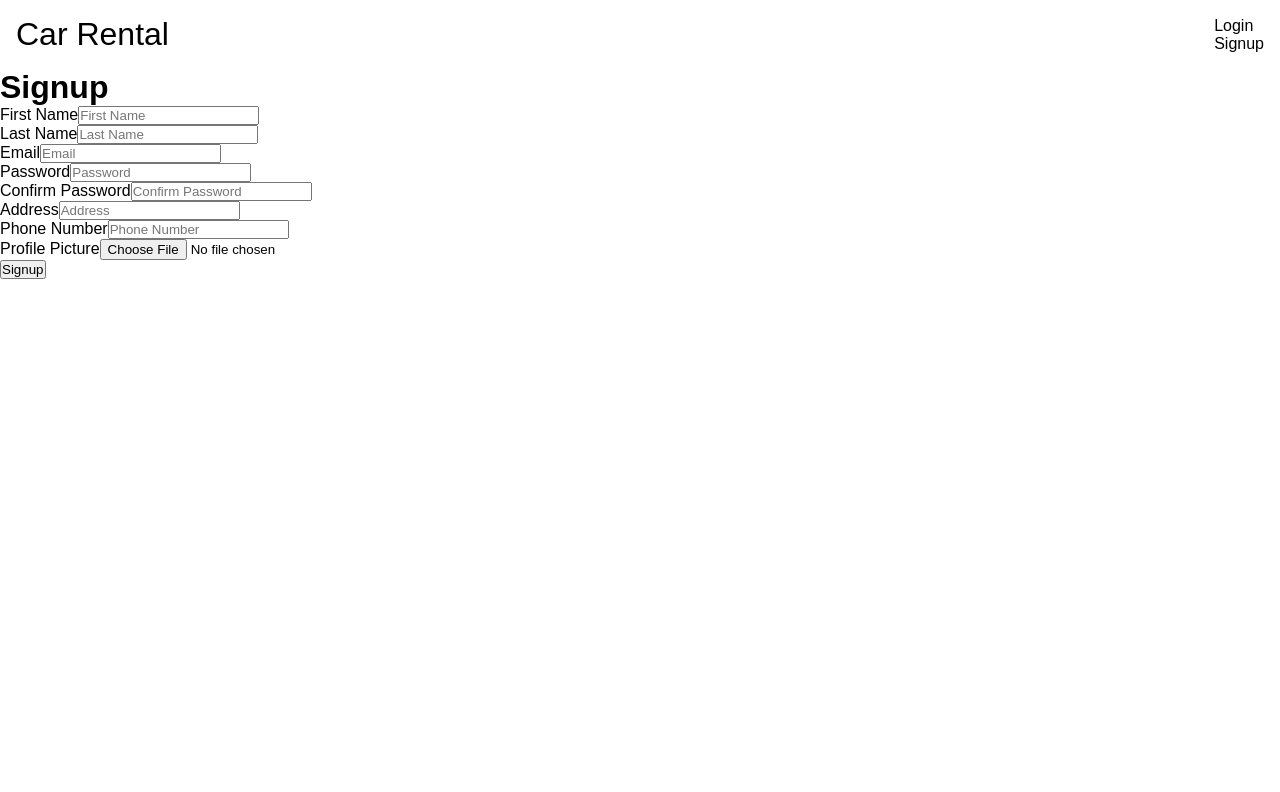
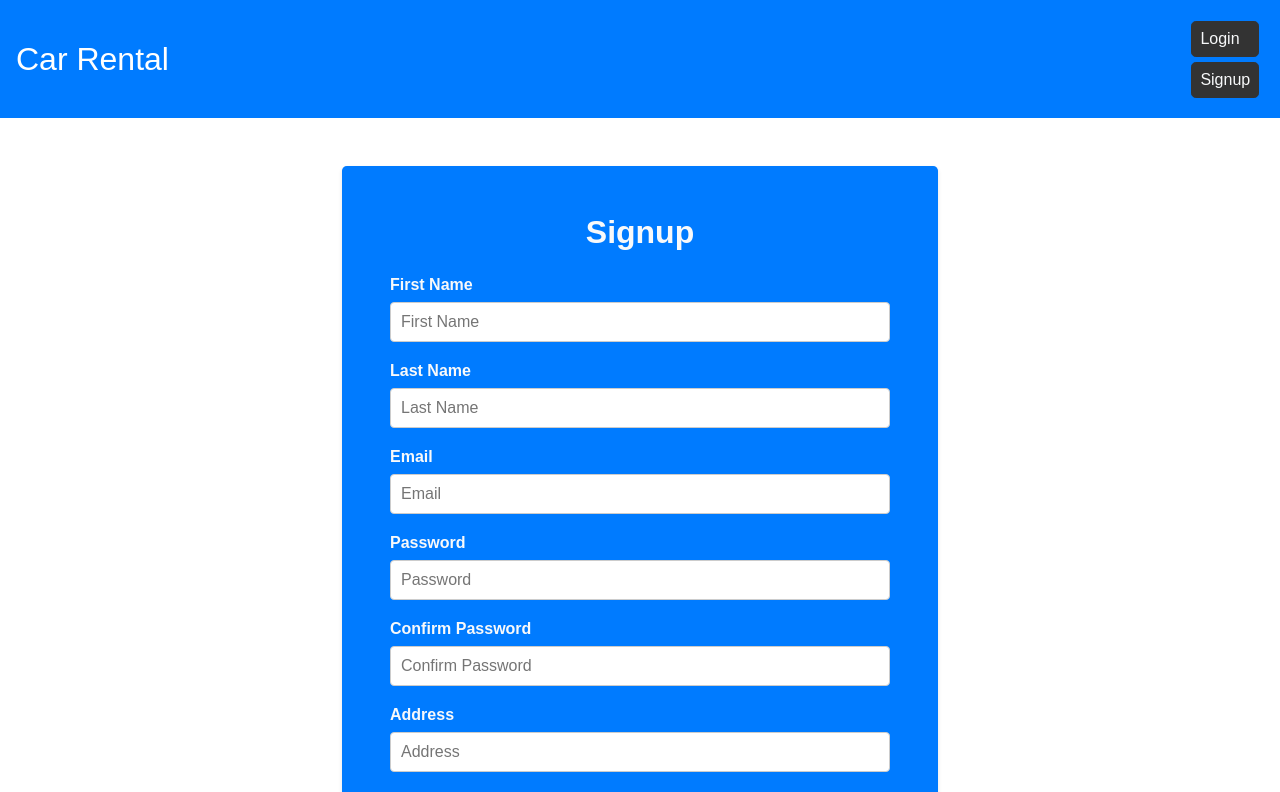
Before and after one commit to nodejs-express-js/CarRentalBookingSystem, a React (Vite) app in the folder carRentalBookingSystemFrontend/: page /customersignup in a window 1280 px wide. Shown: the top 792 px of the page. Built offline with nearby package versions, Linux system fonts and the light colour scheme.

Commit message:
added login and signup css

```diff
--- /dev/null
+++ b/carRentalBookingSystemFrontend/src/components/Cusomter/CustomerSignup.module.css
@@ -0,0 +1,81 @@
+/* CustomerSignup.module.css */
+.container {
+
+
+  }
+
+  .signupForm {
+    background-color: var(--primary-color);
+    color: var(--secondary-color);
+    margin: 3rem auto;
+    padding: 3rem;
+    border-radius: 0.3rem;
+    box-shadow: 0 2px 4px rgba(0, 0, 0, 0.1);
+    width: 100%;
+    max-width: 500px;
+  }
+
+  .header {
+    text-align: center;
+    margin-bottom: 25px;
+    color: var(--fourth-color);
+  }
+
+  .inputGroup {
+    margin-bottom: 20px;
+  }
+
+  .label {
+    display: block;
+    margin-bottom: 8px;
+    font-weight: bold;
+    color: var(--fourth-color);
+  }
+
+  .inputField,
+  .fileInput {
+    width: 100%;
+    padding: 10px;
+    border: 1px solid #ccc;
+    border-radius: 4px;
+    font-size: 16px;
+    box-sizing: border-box;
+  }
+
+  .inputField:focus,
+  .fileInput:focus {
+    outline: none;
+    border-color: var(--third-color);
+    box-shadow: 0 0 5px rgba(var(--third-color-rgb), 0.5);
+  }
+
+  .errorMessage {
+    color: #dc3545;
+    margin-top: 10px;
+    text-align: center;
+  }
+
+  .submitButton {
+    padding: 10px 15px;
+    border: none;
+    border-radius: 0.3rem;
+    font-size: 16px;
+    cursor: pointer;
+    width: 100%;
+    background-color: var(--third-color);
+    border: 1px solid var(--third-color);
+    color: var(--fourth-color);
+  }
+
+  .submitButton:hover {
+    border: 1px solid var(--fourth-color);
+    background-color: var(--primary-color);
+    color:var(--fourth-color);
+    border-radius: 0.3rem;
+  }
+
+  .submitButton:disabled {
+    background-color: #cccccc;
+    color: #666666;
+    cursor: not-allowed;
+  }
--- a/carRentalBookingSystemFrontend/src/components/Cusomter/CustomerSignup.tsx
+++ b/carRentalBookingSystemFrontend/src/components/Cusomter/CustomerSignup.tsx
@@ -1,6 +1,7 @@
 import { useRef, useState } from "react"
 import Navbar from "./Navbar"
 import useCustomerSignup from "../../hooks/customer/useCustomerSignup"
+import Styles from './CustomerSignup.module.css'
 
 export type formInputType={
     firstName: string,
@@ -27,8 +28,8 @@ const CustomerSignup = () => {
     )
     const {signupCustomer, error, loading}=useCustomerSignup();
     const profilePic=useRef<HTMLInputElement|null>(null);
-    const signup=async()=>{
-        console.log(formInput)
+    const signup=async(e:React.FormEvent<HTMLFormElement>)=>{
+        e.preventDefault()
         if(formInput.password!==formInput.confirmPassword){
             alert("Passwords do not match")
             return
@@ -57,51 +58,145 @@ const CustomerSignup = () => {
 
     }
   return (
-    <div>
-        <Navbar></Navbar>
-        <form>
-            <h1>Signup</h1>
-            <div>
-                <label>First Name</label>
-                <input type="text" placeholder="First Name" value={formInput.firstName} onChange={(e)=>setFormInput({...formInput, firstName:e.target.value})} required/>
+    <div className={Styles.container}>
+    <Navbar />
+    <form className={Styles.signupForm} onSubmit={signup}>
+      <h1 className={Styles.header}>Signup</h1>
+      <div className={Styles.inputGroup}>
+        <label htmlFor="firstName" className={Styles.label}>
+          First Name
+        </label>
+        <input
+          type="text"
+          id="firstName"
+          placeholder="First Name"
+          className={Styles.inputField}
+          value={formInput.firstName}
+          onChange={(e) =>
+            setFormInput({ ...formInput, firstName: e.target.value })
+          }
+          required
+        />
       </div>
-            <div>
-                <label>Last Name</label>
-                <input type="text" placeholder="Last Name" value={formInput.lastName} onChange={(e)=>setFormInput({...formInput, lastName:e.target.value})} required/>
+      <div className={Styles.inputGroup}>
+        <label htmlFor="lastName" className={Styles.label}>
+          Last Name
+        </label>
+        <input
+          type="text"
+          id="lastName"
+          placeholder="Last Name"
+          className={Styles.inputField}
+          value={formInput.lastName}
+          onChange={(e) =>
+            setFormInput({ ...formInput, lastName: e.target.value })
+          }
+          required
+        />
       </div>
-            <div>
-                <label>Email</label>
-                <input type="email" placeholder="Email" value={formInput.email} onChange={(e)=>setFormInput({...formInput, email:e.target.value})} required/>
+      <div className={Styles.inputGroup}>
+        <label htmlFor="email" className={Styles.label}>
+          Email
+        </label>
+        <input
+          type="email"
+          id="email"
+          placeholder="Email"
+          className={Styles.inputField}
+          value={formInput.email}
+          onChange={(e) =>
+            setFormInput({ ...formInput, email: e.target.value })
+          }
+          required
+        />
       </div>
-            <div>
-                <label>Password</label>
-                <input type="password" placeholder="Password" value={formInput.password} onChange={(e)=>setFormInput({...formInput, password:e.target.value})} required/>
+      <div className={Styles.inputGroup}>
+        <label htmlFor="password" className={Styles.label}>
+          Password
+        </label>
+        <input
+          type="password"
+          id="password"
+          placeholder="Password"
+          className={Styles.inputField}
+          value={formInput.password}
+          onChange={(e) =>
+            setFormInput({ ...formInput, password: e.target.value })
+          }
+          required
+        />
       </div>
-            <div>
-                <label>Confirm Password</label>
-                <input type="password" placeholder="Confirm Password" value={formInput.confirmPassword} onChange={(e)=>setFormInput({...formInput, confirmPassword:e.target.value})} required/>
+      <div className={Styles.inputGroup}>
+        <label htmlFor="confirmPassword" className={Styles.label}>
+          Confirm Password
+        </label>
+        <input
+          type="password"
+          id="confirmPassword"
+          placeholder="Confirm Password"
+          className={Styles.inputField}
+          value={formInput.confirmPassword}
+          onChange={(e) =>
+            setFormInput({ ...formInput, confirmPassword: e.target.value })
+          }
+          required
+        />
       </div>
-            <div>
-                <label>Address</label>
-                <input type="text" placeholder="Address" value={formInput.address} onChange={(e)=>setFormInput({...formInput, address:e.target.value})} required/>
+      <div className={Styles.inputGroup}>
+        <label htmlFor="address" className={Styles.label}>
+          Address
+        </label>
+        <input
+          type="text"
+          id="address"
+          placeholder="Address"
+          className={Styles.inputField}
+          value={formInput.address}
+          onChange={(e) =>
+            setFormInput({ ...formInput, address: e.target.value })
+          }
+          required
+        />
       </div>
-            <div>
-                <label>Phone Number</label>
-                <input type="text" placeholder="Phone Number" value={formInput.phoneNumber} onChange={(e)=>setFormInput({...formInput, phoneNumber:e.target.value})} required/>
+      <div className={Styles.inputGroup}>
+        <label htmlFor="phoneNumber" className={Styles.label}>
+          Phone Number
+        </label>
+        <input
+          type="text"
+          id="phoneNumber"
+          placeholder="Phone Number"
+          className={Styles.inputField}
+          value={formInput.phoneNumber}
+          onChange={(e) =>
+            setFormInput({ ...formInput, phoneNumber: e.target.value })
+          }
+          required
+        />
       </div>
-            <div>
-                <label>Profile Picture</label>
-                <input type="file" placeholder="Profile Picture" onChange={(e)=>
-                {
-                    if(e.target.files && e.target.files.length)
-                    setFormInput({...formInput, profilePicture:e.target.files[0]})
-                }
-                }
+      <div className={Styles.inputGroup}>
+        <label htmlFor="profilePicture" className={Styles.label}>
+          Profile Picture
+        </label>
+        <input
+          type="file"
+          id="profilePicture"
+          className={Styles.fileInput}
+          onChange={(e) => {
+            if (e.target.files && e.target.files.length)
+              setFormInput({ ...formInput, profilePicture: e.target.files[0] });
+          }}
           ref={profilePic}
         />
       </div>
-            {error && <p>{error}</p>}
-            <button type="submit" onClick={signup} disabled={loading}>Signup</button>
+      {error && <p className={Styles.errorMessage}>{error}</p>}
+      <button
+        type="submit"
+        className={Styles.submitButton}
+        disabled={loading}
+      >
+        Signup
+      </button>
     </form>
   </div>
   )
--- a/carRentalBookingSystemFrontend/src/components/Cusomter/Navbar.module.css
+++ b/carRentalBookingSystemFrontend/src/components/Cusomter/Navbar.module.css
@@ -5,23 +5,13 @@ justify-content: space-between;
     padding: 1rem;
     position: sticky;
     top: 0;
-background-color: white;
+    background-color: var(--primary-color);
+    color:var(--secondary-color);
     z-index: 100;
   }
   .home{
     cursor: pointer;
     font-size: 2rem;
-
-}
-.wrapper{
-    display: flex;
-    align-items: center;
-    justify-content: space-between;
-}
-.order{
-    margin: 0rem 2rem;
-    font-size: 1.4rem;
-    cursor: pointer;
   }
   .profilePic{
   width: 4rem;
@@ -29,12 +19,72 @@ height: 4rem;
   border-radius: 50%;
   object-fit: cover;
   }
+
   .minicontainer1{
   display: flex;
+  align-items: center;
   }
   .minicontainer2{
 
   }
-.minicontainer2>div{
+  .minicontainer2 > .login,
+  .minicontainer2 > .signup{
     cursor: pointer;
+    background-color: var(--third-color);
+    color: var(--fourth-color);
+    border: 1px solid var(--third-color);
+    border-radius: 0.3rem;
+    padding:0.5rem;
+    margin: 0.3rem;
   }
+  .minicontainer2 > .login:hover,
+  .minicontainer2 > .signup:hover{
+    border: 1px solid var(--fourth-color);
+    background-color: var(--primary-color);
+    color:var(--fourth-color);
+    border-radius: 0.3rem;
+  }
+  .logout{
+    cursor: pointer;
+    background-color: var(--third-color);
+    color: var(--fourth-color);
+    border: 1px solid var(--third-color);
+    border-radius: 0.3rem;
+    padding:0.5rem 0;
+    margin: 0.3rem;
+  text-align: center;
+  }
+
+  .logout:hover{
+    border: 1px solid var(--fourth-color);
+    background-color: var(--primary-color);
+    color:var(--fourth-color);
+    border-radius: 0.3rem;
+  }
+
+  .wrapper{
+    display: flex;
+    align-items: center;
+  }
+
+  .order{
+    cursor: pointer;
+    background-color: var(--third-color);
+    color: var(--fourth-color);
+    border: 1px solid var(--third-color);
+    border-radius: 0.3rem;
+    padding:0.5rem 3rem;
+    margin: 0.3rem;
+    text-align: center;
+  }
+
+  .order:hover{
+    border: 1px solid var(--fourth-color);
+    background-color: var(--primary-color);
+    color:var(--fourth-color);
+    border-radius: 0.3rem;
+  }
+
+  .email{
+    margin-bottom: 0.2rem;
+  }
--- a/carRentalBookingSystemFrontend/src/components/Cusomter/Navbar.tsx
+++ b/carRentalBookingSystemFrontend/src/components/Cusomter/Navbar.tsx
@@ -13,19 +13,20 @@ const Navbar = () => {
         {state.token!==''
          ?
          <div className={Styles.wrapper}>
-          <div className={Styles.order} onClick={()=>{ navigate("/customerorders") }}>Orders</div>
           <div className={Styles.minicontainer1}>
               <img src={state.profilePicture} alt="profile pic" className={Styles.profilePic}></img>
               <div>
-                <div>Welcome {state.email}</div>
-                <div onClick={()=>{navigate("/");dispatch({type:"ADD_CUSTOMER",payload:{email:'',token:'',profilePicture:'',}})}}>logout</div>
+                <div className={Styles.email}>Welcome {state.email}</div>
+                <div className={Styles.order} onClick={()=>{ navigate("/customerorders") }}>Orders</div>
+                <div className={Styles.logout} onClick={()=>{navigate("/");dispatch({type:"ADD_CUSTOMER",payload:{email:'',token:'',profilePicture:'',}})}}>logout</div>
               </div>
+
             </div>
           </div>
          :
         <div className={Styles.minicontainer2}>
-            <div onClick={()=>{navigate("/customerlogin")}}>Login</div>
-            <div onClick={()=>{navigate("/customersignup")}}>Signup</div>
+            <div className={Styles.login} onClick={()=>{navigate("/customerlogin")}}>Login</div>
+            <div className={Styles.signup} onClick={()=>{navigate("/customersignup")}}>Signup</div>
         </div>
      }
     </div>
--- a/carRentalBookingSystemFrontend/src/hooks/customer/useCustomerSignup.tsx
+++ b/carRentalBookingSystemFrontend/src/hooks/customer/useCustomerSignup.tsx
@@ -27,7 +27,6 @@ const useCustomerSignup = () => {
             })
             const data=await response.json()
             if(response.ok){
-
                 dispatch({type:"ADD_CUSTOMER",payload:data})
             } else{
                 setError(data.message)
```
Also changed, not shown: carRentalBookingSystemFrontend/src/components/Cusomter/CustomerLogin.module.css (added, +83 -0 lines), carRentalBookingSystemFrontend/src/components/Cusomter/CustomerLogin.tsx (+11 -6 lines). Lines whose indentation alone changed are shown as unchanged.
